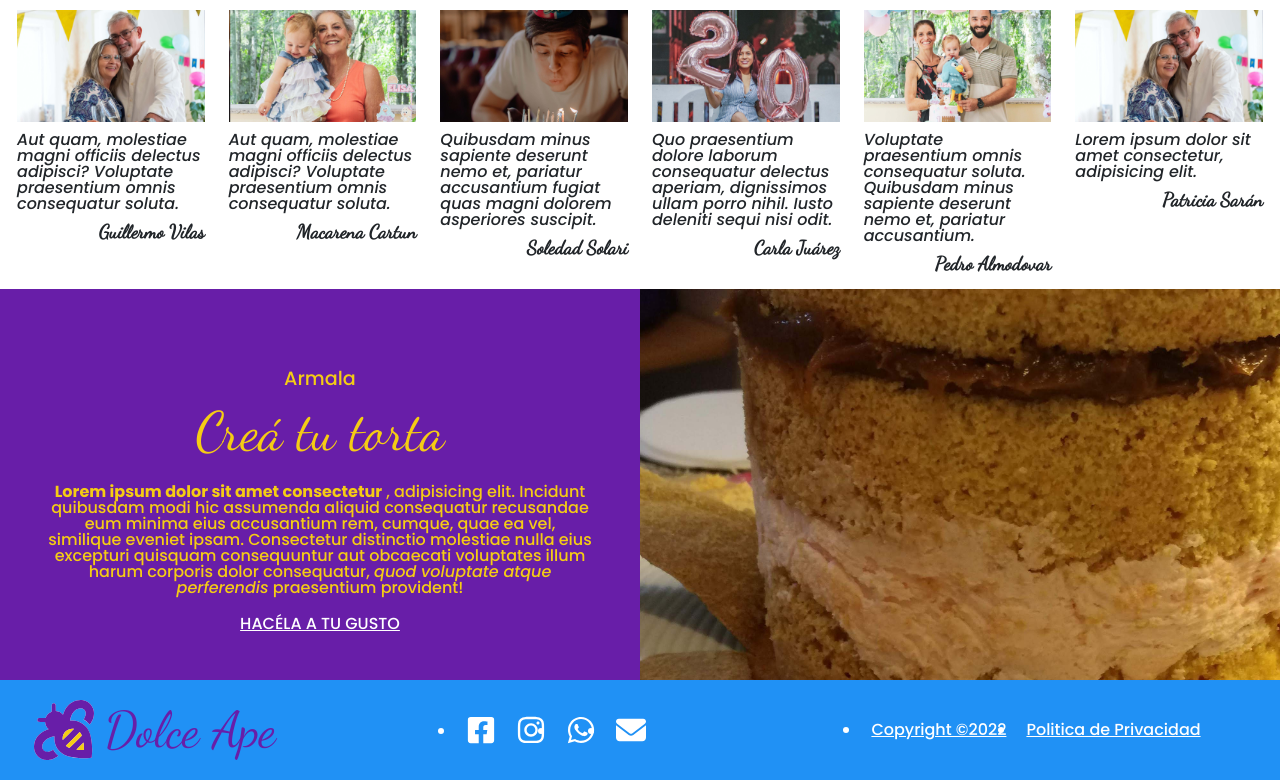
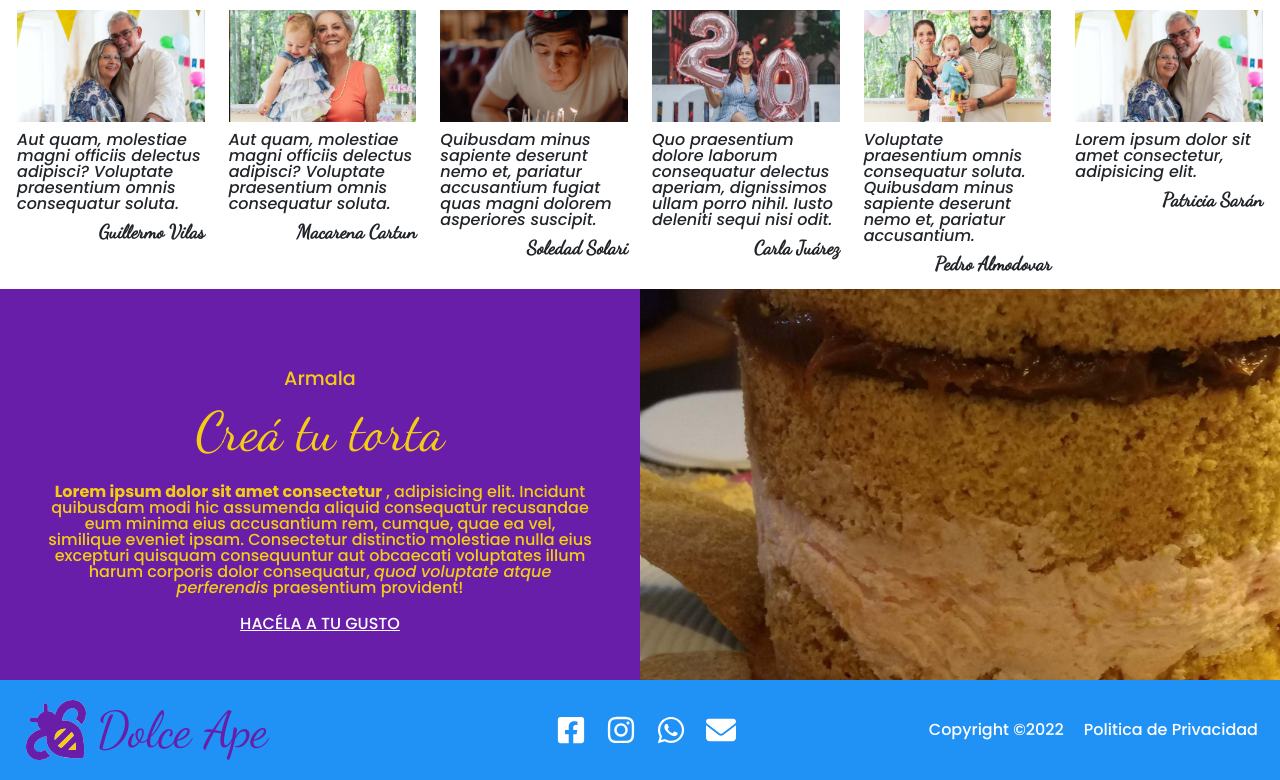
Before and after one commit to jmsocorro/DolceApe_Socorro, a plain HTML site: page index.html in a window 1280 px wide. Shown: the part 1311-2091 px from the top of the page. Drawn offline with Linux system fonts and the light colour scheme.

Commit message:
Footer Bootstrap

```diff
--- a/css/estilos.css
+++ b/css/estilos.css
@@ -83,45 +83,39 @@ footer .isologo .logo {
     padding: 5px 10px;
 }
 footer .navbarRedes {
-    width: 100%;
     text-align: center;
-    margin-top: 20px;
-}
-footer .navbarRedes ul {
+    margin: auto;
     position: relative;
     display: flex;
     justify-content: center;
     align-items: center;
     height: 100%;
 }
-footer .navbarRedes ul li {
+footer .navbarRedes li {
     width: 50px;
 }
-footer .navbarRedes ul li a {
+footer .navbarRedes li a {
     display: block;
     font-size: 1.25rem;
     color: #FFF;
 }
-footer .navbarRedes ul li a img {
+footer .navbarRedes li a img {
     width: 30px;
     height: 30px;
 }
 footer .navbarLegales {
-    width: 100%;
     text-align: center;
-    margin-top: 20px;
-}
-footer .navbarLegales ul {
+    margin: auto;
     position: relative;
     display: flex;
     justify-content: center;
     align-items: center;
     height: 100%;
 }
-footer .navbarLegales ul li {
+footer .navbarLegales li {
     position: relative;
 }
-footer .navbarLegales ul li a {
+footer .navbarLegales li a {
     display: block;
     font-size: 1rem;
     color: #FFF;
@@ -958,14 +952,10 @@ main {
         font-size: 2.5rem;
     }
     footer .navbarRedes {
-        width: calc((100% - 220px)/2);
         text-align: center;
-        margin-top: 0px;
     }
     footer .navbarLegales {
-        width: calc((100% - 220px)/2);
         text-align: center;
-        margin-top: 0px;
     }
     /* FOOTER */
     /* MAIN */
@@ -1177,14 +1167,10 @@ main {
         font-size: 3.125rem;
     }
     footer .navbarRedes {
-        width: calc((100% - 280px)/2);
         text-align: center;
-        margin-top: 0px;
     }
     footer .navbarLegales {
-        width: calc((100% - 280px)/2);
         text-align: center;
-        margin-top: 0px;
     }
     /* FOOTER */
     /* MAIN */
--- a/index.html
+++ b/index.html
@@ -55,7 +55,7 @@
         </nav>
     </header>
     <main>
-        <section class="promos container-fluid">
+        <section class="promos">
             <div id="promocarousel" class="carousel slide h-100" data-bs-ride="carousel">
                 <div class="carousel-indicators">
                     <button type="button" data-bs-target="#promocarousel" data-bs-slide-to="0" class="active"
@@ -91,11 +91,13 @@
                         </div>
                     </div>
                 </div>
-                <button class="carousel-control-prev" type="button" data-bs-target="#promocarousel" data-bs-slide="prev">
+                <button class="carousel-control-prev" type="button" data-bs-target="#promocarousel"
+                    data-bs-slide="prev">
                     <span class="carousel-control-prev-icon" aria-hidden="true"></span>
                     <span class="visually-hidden">Anterior</span>
                 </button>
-                <button class="carousel-control-next" type="button" data-bs-target="#promocarousel" data-bs-slide="next">
+                <button class="carousel-control-next" type="button" data-bs-target="#promocarousel"
+                    data-bs-slide="next">
                     <span class="carousel-control-next-icon" aria-hidden="true"></span>
                     <span class="visually-hidden">Siguiente</span>
                 </button>
@@ -139,15 +141,18 @@
                         CONOCEME
                     </h2>
                     <h3 class="titulo">Mariana Gaudio</h3>
-                    <p class="texto"><strong>Lorem ipsum dolor sit amet consectetur</strong> , adipisicing elit. Incidunt
-                        quibusdam modi hic assumenda aliquid consequatur recusandae eum minima eius accusantium rem, cumque,
-                        quae ea vel, similique eveniet ipsam. Consectetur distinctio molestiae nulla eius excepturi quisquam
+                    <p class="texto"><strong>Lorem ipsum dolor sit amet consectetur</strong> , adipisicing elit.
+                        Incidunt
+                        quibusdam modi hic assumenda aliquid consequatur recusandae eum minima eius accusantium rem,
+                        cumque,
+                        quae ea vel, similique eveniet ipsam. Consectetur distinctio molestiae nulla eius excepturi
+                        quisquam
                         consequuntur aut obcaecati voluptates illum harum corporis dolor consequatur, <em>quod voluptate
                             atque perferendis</em> praesentium provident!</p>
                     <a class="botonVer" href="">VER MI HISTORIA</a>
                 </div>
                 <figure class="conocemeFotoCont col-12 col-md-6"">
-                    <img class="conocemeFoto" src="img/mariana.jpg" alt="Mariana"></i>
+                    <img class=" conocemeFoto" src="img/mariana.jpg" alt="Mariana"></i>
                 </figure>
             </div>
         </section>
@@ -220,16 +225,19 @@
         <section class="armala container-fluid">
             <div class="row">
                 <figure class="armalaFotoCont col-12 col-md-6"">
-                    <img class="armalaFoto" src="img/armatutorta.jpg" alt="Torta para armar"></i>
+                    <img class=" armalaFoto" src="img/armatutorta.jpg" alt="Torta para armar"></i>
                 </figure>
                 <div class="armalaTextos col-12 col-md-6 p-5">
                     <h2 class="volanta">
                         Armala
                     </h2>
                     <h3 class="titulo">Creá tu torta</h3>
-                    <p class="texto"><strong>Lorem ipsum dolor sit amet consectetur</strong> , adipisicing elit. Incidunt
-                        quibusdam modi hic assumenda aliquid consequatur recusandae eum minima eius accusantium rem, cumque,
-                        quae ea vel, similique eveniet ipsam. Consectetur distinctio molestiae nulla eius excepturi quisquam
+                    <p class="texto"><strong>Lorem ipsum dolor sit amet consectetur</strong> , adipisicing elit.
+                        Incidunt
+                        quibusdam modi hic assumenda aliquid consequatur recusandae eum minima eius accusantium rem,
+                        cumque,
+                        quae ea vel, similique eveniet ipsam. Consectetur distinctio molestiae nulla eius excepturi
+                        quisquam
                         consequuntur aut obcaecati voluptates illum harum corporis dolor consequatur, <em>quod voluptate
                             atque perferendis</em> praesentium provident!</p>
                     <a class="botonVer" href="">HACÉLA A TU GUSTO</a>
@@ -237,52 +245,43 @@
             </div>
         </section>
     </main>
-    <footer>
+    <footer class="container-fluid">
+        <div class="col-lg-4 col-12 4 justify-content-center justify-content-lg-start">
             <div class="isologo">
                 <div class="iso">
                     <img class="isoimg" src="img/dolceapeico.svg" alt="bee">
                 </div>
                 <h2 class="logo">Dolce Ape</h2>
             </div>
-        <nav class="navbarRedes">
-            <ul>
-                <li>
-                    <a href="">
+        </div>
+        <ul class="navbarRedes nav col-12 col-lg-4 justify-content-center">
+            <li class="nav-item">
+                <a href="#" class="nav-link">
                     <img src="img/facebook-square-brands.svg" alt="Facebook">
                 </a>
             </li>
-                <li>
-                    <a href="">
+            <li class="nav-item">
+                <a href="#" class="nav-link">
                     <img src="img/instagram-brands.svg" alt="Instagram">
                 </a>
             </li>
-                <li>
-                    <a href="">
+            <li class="nav-item">
+                <a href="#" class="nav-link">
                     <img src="img/whatsapp-brands.svg" alt="Whatsapp">
                 </a>
             </li>
-                <li>
-                    <a href="">
+            <li class="nav-item">
+                <a href="#" class="nav-link">
                     <img src="img/envelope-solid.svg" alt="Correo electrínico">
                 </a>
             </li>
         </ul>
-        </nav>
-        <nav class="navbarLegales">
-            <ul>
-                <li>
-                    <a href="">
-                        Copyright ©2022
-                    </a>
-                </li>
-                <li>
-                    <a href="">
-                        Politica de Privacidad
-                    </a>
-                </li>
+        <ul class="navbarLegales nav col-12 col-lg-4 justify-content-center  justify-content-lg-end">
+            <li class="nav-item"><a href="#" class="nav-link">Copyright ©2022</a></li>
+            <li class="nav-item"><a href="#" class="nav-link">Politica de Privacidad</a></li>
         </ul>
-        </nav>
     </footer>
+    </div>
     <script src="./js/bootstrap.bundle.min.js"></script>
 </body>
 
```
Also changed, not shown: html/alegrias.html (+15 -25 lines), html/armala.html (+15 -25 lines), html/conoceme.html (+15 -25 lines), html/escribime.html (+15 -25 lines), html/tortas.html (+15 -25 lines). Lines whose indentation alone changed are shown as unchanged.
